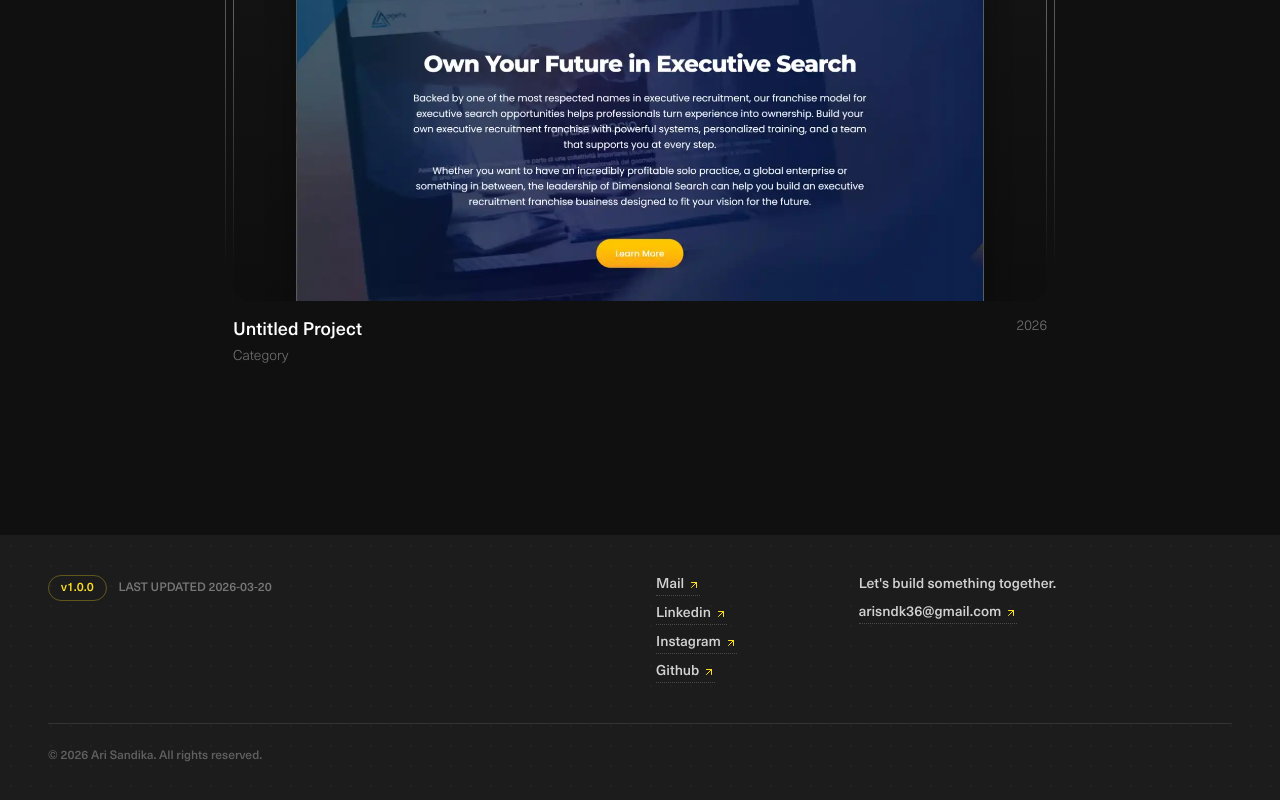
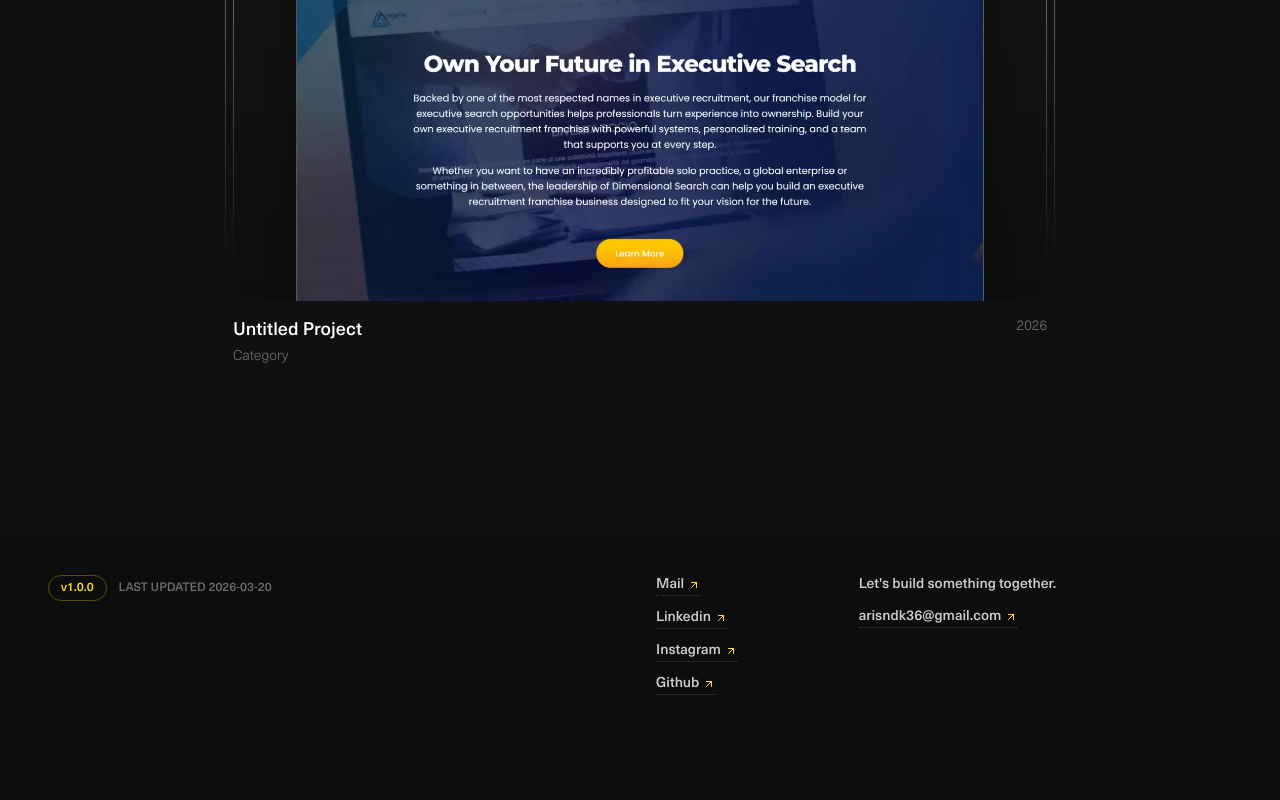
Before and after one commit to arisandika/porto, a Next.js app: page / in a window 1280 px wide. Shown: the part 6555-7355 px from the top of the page. After the commit the page ends 7290 px from the top, so only its background shows below. Built offline with nearby package versions, Linux system fonts and the light colour scheme.

Commit message:
change color bg sidebar

```diff
--- a/components/footer/footer.tsx
+++ b/components/footer/footer.tsx
@@ -2,11 +2,66 @@
 
 import Link from "next/link";
 
+interface FooterLinkProps {
+  href: string;
+  label: string;
+  external?: boolean;
+  number?: number;
+  className?: string;
+}
+
+const FooterLink = ({
+  href,
+  label,
+  external,
+  number,
+  className = "",
+}: FooterLinkProps) => {
+  const isInternal = !external;
+
+  return (
+    <Link
+      href={href}
+      target={external ? "_blank" : undefined}
+      rel={external ? "noopener noreferrer" : undefined}
+      className={`inline-flex items-center gap-1 text-sm transition-colors duration-300 border-b border-dotted w-fit text-white/80 hover:text-yellow-300 border-white/20 hover:border-yellow-300/50 group ${className}`}
+    >
+      <span>{label}</span>
+      {isInternal ? (
+        <span className="flex-shrink-0 flex items-center justify-center text-[10px] font-mono text-yellow-300/70 group-hover:text-yellow-300 transition-colors -mt-1">
+          {number?.toString().padStart(2, "0")}
+        </span>
+      ) : (
+        <svg
+          className="w-3 h-3 text-yellow-300 flex-shrink-0 transition-transform group-hover:translate-x-0.5 group-hover:-translate-y-0.5"
+          fill="none"
+          stroke="currentColor"
+          viewBox="0 0 24 24"
+        >
+          <path
+            strokeLinecap="round"
+            strokeLinejoin="round"
+            strokeWidth={2}
+            d="M7 17L17 7M17 7H7M17 7V17"
+          />
+        </svg>
+      )}
+    </Link>
+  );
+};
+
 const Footer = () => {
   const currentYear = new Date().getFullYear();
 
+  const socialLinks = [
+    { href: "mailto:arisndk36@gmail.com", label: "Mail", external: true },
+    { href: "https://linkedin.com", label: "Linkedin", external: true },
+    { href: "https://instagram.com", label: "Instagram", external: true },
+    { href: "https://github.com", label: "Github", external: true },
+  ];
+
   return (
-    <footer className="sticky bottom-0 flex flex-col items-center dot-grid bg-[#1C1C1C] w-full text-zinc-100">
+    <footer className="sticky bottom-0 flex flex-col items-center bg-[#0d0d0d] w-full text-zinc-100">
       <div className="w-full px-6 py-8 md:px-12 md:py-10">
         <div className="grid grid-cols-1 gap-8 md:grid-cols-12">
           <div className="flex flex-col gap-2 md:col-span-6">
@@ -20,125 +75,22 @@
             </div>
           </div>
 
-          <div className="flex flex-col gap-2 md:col-span-2">
-            <Link
-              href="mailto:arisndk36@gmail.com"
-              target="_blank"
-              rel="noopener noreferrer"
-              className="inline-flex items-center gap-1 text-sm transition-colors duration-300 border-b border-dotted text-white/80 hover:text-yellow-300 w-fit border-white/20 hover:border-yellow-300/50"
-            >
-              Mail
-              <svg
-                className="w-3 h-3 text-yellow-300"
-                fill="none"
-                stroke="currentColor"
-                viewBox="0 0 24 24"
-              >
-                <path
-                  strokeLinecap="round"
-                  strokeLinejoin="round"
-                  strokeWidth={2}
-                  d="M7 17L17 7M17 7H7M17 7V17"
-                />
-              </svg>
-            </Link>
-            <Link
-              href="https://linkedin.com"
-              target="_blank"
-              rel="noopener noreferrer"
-              className="inline-flex items-center gap-1 text-sm transition-colors duration-300 border-b border-dotted text-white/80 hover:text-yellow-300 w-fit border-white/20 hover:border-yellow-300/50"
-            >
-              Linkedin
-              <svg
-                className="w-3 h-3 text-yellow-300"
-                fill="none"
-                stroke="currentColor"
-                viewBox="0 0 24 24"
-              >
-                <path
-                  strokeLinecap="round"
-                  strokeLinejoin="round"
-                  strokeWidth={2}
-                  d="M7 17L17 7M17 7H7M17 7V17"
-                />
-              </svg>
-            </Link>
-            <Link
-              href="https://instagram.com"
-              target="_blank"
-              rel="noopener noreferrer"
-              className="inline-flex items-center gap-1 text-sm transition-colors duration-300 border-b border-dotted text-white/80 hover:text-yellow-300 w-fit border-white/20 hover:border-yellow-300/50"
-            >
-              Instagram
-              <svg
-                className="w-3 h-3 text-yellow-300"
-                fill="none"
-                stroke="currentColor"
-                viewBox="0 0 24 24"
-              >
-                <path
-                  strokeLinecap="round"
-                  strokeLinejoin="round"
-                  strokeWidth={2}
-                  d="M7 17L17 7M17 7H7M17 7V17"
-                />
-              </svg>
-            </Link>
-            <Link
-              href="https://github.com"
-              target="_blank"
-              rel="noopener noreferrer"
-              className="inline-flex items-center gap-1 text-sm transition-colors duration-300 border-b border-dotted text-white/80 hover:text-yellow-300 w-fit border-white/20 hover:border-yellow-300/50"
-            >
-              Github
-              <svg
-                className="w-3 h-3 text-yellow-300"
-                fill="none"
-                stroke="currentColor"
-                viewBox="0 0 24 24"
-              >
-                <path
-                  strokeLinecap="round"
-                  strokeLinejoin="round"
-                  strokeWidth={2}
-                  d="M7 17L17 7M17 7H7M17 7V17"
-                />
-              </svg>
-            </Link>
+          <div className="flex flex-col gap-3 md:col-span-2">
+            {socialLinks.map((link) => (
+              <FooterLink key={link.label} {...link} />
+            ))}
           </div>
 
-          <div className="flex flex-col gap-2 md:col-span-4">
+          <div className="flex flex-col gap-3 md:col-span-4">
             <p className="text-sm text-white/80">
               Let&apos;s build something together.
             </p>
-            <Link
+            <FooterLink
               href="mailto:arisndk36@gmail.com"
-              target="_blank"
-              rel="noopener noreferrer"
-              className="inline-flex items-center gap-1 text-sm transition-colors duration-300 border-b border-dotted w-fit text-white/80 hover:text-yellow-300 border-white/20 hover:border-yellow-300/50"
-            >
-              arisndk36@gmail.com
-              <svg
-                className="w-3 h-3 text-yellow-300"
-                fill="none"
-                stroke="currentColor"
-                viewBox="0 0 24 24"
-              >
-                <path
-                  strokeLinecap="round"
-                  strokeLinejoin="round"
-                  strokeWidth={2}
-                  d="M7 17L17 7M17 7H7M17 7V17"
-                />
-              </svg>
-            </Link>
+              label="arisndk36@gmail.com"
+              external={true}
+            />
           </div>
-        </div>
-
-        <div className="pt-6 mt-8 border-t md:mt-10 border-white/10">
-          <p className="text-xs text-white/30">
-            © {currentYear} Ari Sandika. All rights reserved.
-          </p>
         </div>
       </div>
     </footer>
--- a/components/sidebar/sidebar.tsx
+++ b/components/sidebar/sidebar.tsx
@@ -9,55 +9,67 @@
 }
 
 const navLinks = [
-  { href: "/", label: "Home" },
-  { href: "/about", label: "About" },
-  { href: "/contact", label: "Contact" },
-  { href: "/resume", label: "Resume" },
+  { href: "/", label: "Home", number: 1 },
+  { href: "/about", label: "About", number: 2 },
+  { href: "/contact", label: "Contact", number: 3 },
+  { href: "/resume", label: "Resume", number: 4 },
 ];
 
 const socialLinks = [
   {
     href: "mailto:arisndk36@gmail.com",
     label: "Mail",
-    sup: "↗",
     external: true,
   },
-  { href: "https://linkedin.com", label: "Linkedin", external: true },
+  {
+    href: "https://linkedin.com",
+    label: "Linkedin",
+    external: true
+  },
   {
     href: "https://instagram.com",
     label: "Instagram",
-    sup: "↗",
     external: true,
   },
-  { href: "https://github.com", label: "Github", external: true },
+  {
+    href: "https://github.com",
+    label: "Github",
+    external: true
+  },
 ];
 
 const FeaturedProjects = [
-  { href: "#", label: "INTERA-ERP", external: true },
-  { href: "#", label: "E-Commerce", external: true },
+  { href: "/projects/intera-erp", label: "INTERA-ERP", number: 5 },
+  { href: "/projects/ecommerce", label: "E-Commerce", number: 6 },
 ];
 
-const NavItem = ({
-  href,
-  label,
-  external,
-  onClick,
-}: {
+interface NavItemProps {
   href: string;
   label: string;
   external?: boolean;
+  number?: number;
   onClick?: () => void;
-}) => (
+}
+
+const NavItem = ({ href, label, external, number, onClick }: NavItemProps) => {
+  const isInternal = !external;
+
+  return (
     <Link
       href={href}
       target={external ? "_blank" : undefined}
       rel={external ? "noopener noreferrer" : undefined}
       onClick={onClick}
-    className="inline-flex items-center gap-1 text-sm transition-colors duration-300 border-b border-dotted w-fit text-white/80 hover:text-yellow-300 border-white/20 hover:border-yellow-300/50"
+      className="inline-flex items-center gap-1 text-sm transition-colors duration-300 border-b border-dotted w-fit text-white/80 hover:text-yellow-300 border-white/20 hover:border-yellow-300/50 group"
     >
-    {label}
+      <span>{label}</span>
+      {isInternal ? (
+        <span className="flex-shrink-0 flex items-center justify-center text-[10px] font-mono text-yellow-300/70 group-hover:text-yellow-300 transition-colors -mt-1">
+          {number?.toString().padStart(2, '0')}
+        </span>
+      ) : (
         <svg
-      className="w-3 h-3 text-yellow-300"
+          className="w-3 h-3 text-yellow-300 flex-shrink-0 transition-transform group-hover:translate-x-0.5 group-hover:-translate-y-0.5"
           fill="none"
           stroke="currentColor"
           viewBox="0 0 24 24"
@@ -69,8 +81,10 @@
             d="M7 17L17 7M17 7H7M17 7V17"
           />
         </svg>
+      )}
     </Link>
   );
+};
 
 const Sidebar = ({ isOpen, setIsOpen }: SidebarProps) => {
   const handleLinkClick = () => {
@@ -83,7 +97,7 @@
     <>
       {isOpen && (
         <div
-          className="fixed inset-0 z-40 bg-black/60 md:hidden backdrop-blur-sm"
+          className="fixed inset-0 z-40 bg-black/10 md:hidden"
           onClick={() => setIsOpen(false)}
         />
       )}
@@ -109,49 +123,62 @@
                 className="w-12 h-12"
               />
             </div>
-            <nav className="flex flex-col gap-2">
+
+            <nav className="flex flex-col gap-3">
               {navLinks.map((link) => (
-                <NavItem key={link.label} {...link} onClick={handleLinkClick} />
+                <NavItem
+                  key={link.label}
+                  {...link}
+                  onClick={handleLinkClick}
+                />
               ))}
             </nav>
           </div>
 
           <div className="flex flex-col gap-2 py-6 border-b border-white/10">
-            <nav className="flex flex-col gap-2">
-              <span className="text-xs font-light text-white uppercase opacity-40">
+            <nav className="flex flex-col gap-3">
+              <span className="text-xs font-light tracking-wider text-white uppercase opacity-40">
                 Featured Projects
               </span>
               {FeaturedProjects.map((link) => (
-                <NavItem key={link.label} {...link} onClick={handleLinkClick} />
+                <NavItem
+                  key={link.label}
+                  {...link}
+                  onClick={handleLinkClick}
+                />
               ))}
             </nav>
           </div>
 
           <div className="flex flex-col gap-2 py-6 border-b border-white/10">
-            <nav className="flex flex-col gap-2">
-              <span className="text-xs font-light text-white uppercase opacity-40">
+            <nav className="flex flex-col gap-3">
+              <span className="text-xs font-light tracking-wider text-white uppercase opacity-40">
                 Socials
               </span>
               {socialLinks.map((link) => (
-                <NavItem key={link.label} {...link} onClick={handleLinkClick} />
+                <NavItem
+                  key={link.label}
+                  {...link}
+                  onClick={handleLinkClick}
+                />
               ))}
             </nav>
           </div>
 
           <div className="flex flex-col gap-2 py-6">
-            <nav className="flex flex-col gap-2">
-              <span className="text-xs font-light text-white uppercase opacity-40">
+            <nav className="flex flex-col gap-3">
+              <span className="text-xs font-light tracking-wider text-white uppercase opacity-40">
                 Let&apos;s build something together.
               </span>
               <Link
                 href="mailto:arisndk36@gmail.com"
                 target="_blank"
                 rel="noopener noreferrer"
-                className="inline-flex items-center gap-1 text-sm transition-colors duration-300 border-b border-dotted w-fit text-white/80 hover:text-yellow-300 border-white/20 hover:border-yellow-300/50"
+                onClick={handleLinkClick}
+                className="inline-flex items-center gap-2 text-sm transition-colors duration-300 border-b border-dotted w-fit text-white/80 hover:text-yellow-300 border-white/20 hover:border-yellow-300/50 group"
               >
-                arisndk36@gmail.com
                 <svg
-                  className="w-3 h-3 text-yellow-300"
+                  className="w-3 h-3 text-yellow-300 flex-shrink-0 transition-transform group-hover:translate-x-0.5 group-hover:-translate-y-0.5"
                   fill="none"
                   stroke="currentColor"
                   viewBox="0 0 24 24"
@@ -163,6 +190,7 @@
                     d="M7 17L17 7M17 7H7M17 7V17"
                   />
                 </svg>
+                <span>arisndk36@gmail.com</span>
               </Link>
             </nav>
           </div>
```
Also changed, not shown: components/navbar/navbar.tsx (+23 -5 lines). Lines whose indentation alone changed are shown as unchanged.
